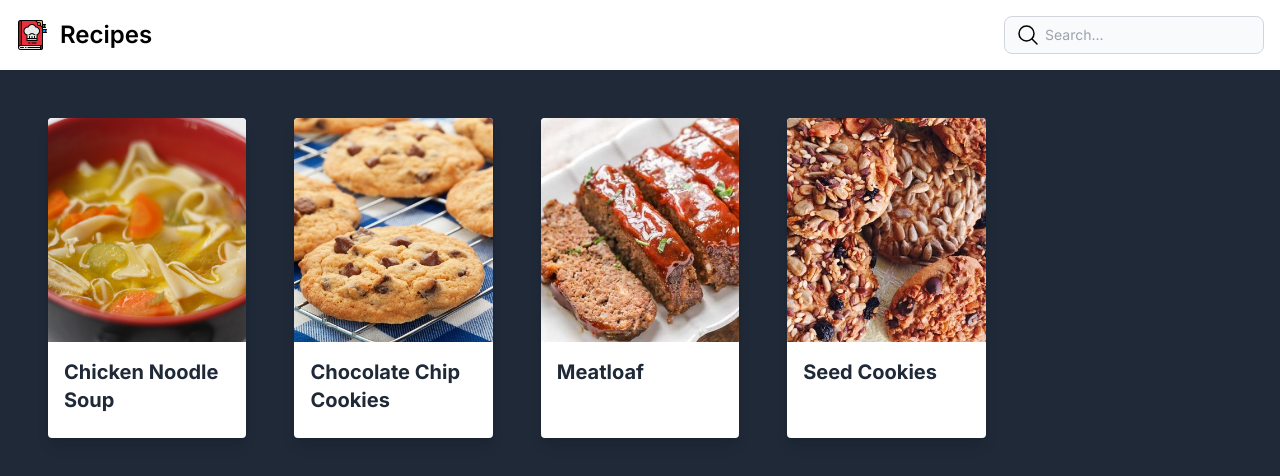
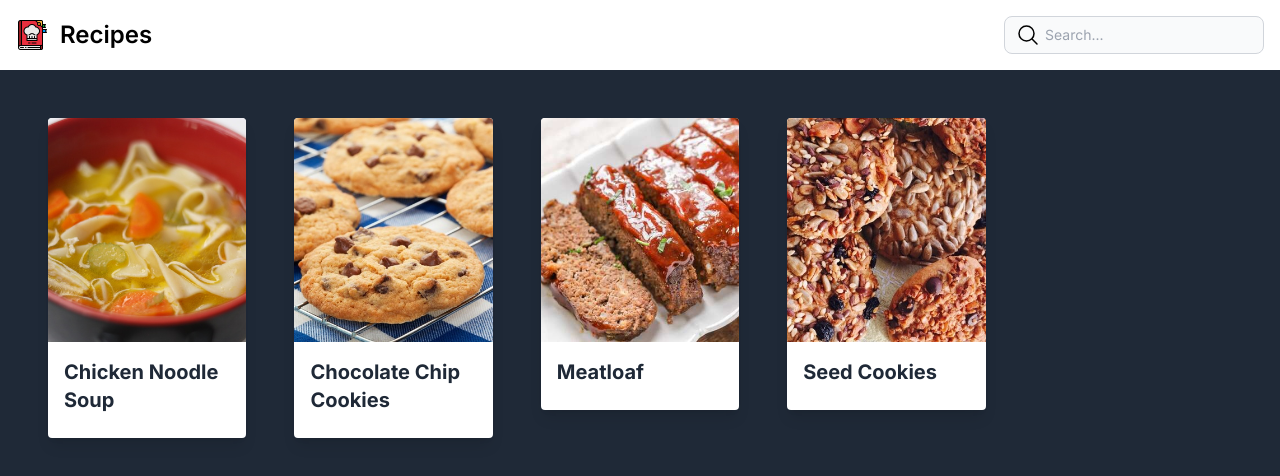
Before and after one commit to ericthomasca/recipes, a Next.js app: page / in a window 1280 px wide. Shown: the top 476 px of the page. Built offline with nearby package versions, Linux system fonts and the light colour scheme.

Commit message:
remove .env, upgrade Link

```diff
--- a/components/RecipeCard.tsx
+++ b/components/RecipeCard.tsx
@@ -8,8 +8,8 @@ interface RecipeCardProps {
 
 export default function RecipeCard({ recipe }: RecipeCardProps) {
   return (
-    <Link href={`/recipes/${recipe.slug}`} legacyBehavior>
-      <a className='block max-w-xs rounded overflow-hidden shadow-lg bg-white dark:bg-gray-700 text-gray-800 dark:text-gray-100 hover:shadow-xl transition duration-300'>
+    <Link href={`/recipes/${recipe.slug}`}>
+      <div className='block max-w-xs rounded overflow-hidden shadow-lg bg-white dark:bg-gray-700 text-gray-800 dark:text-gray-100 hover:shadow-xl transition duration-300'>
         <div className='relative h-56'>
           <Image
             src={recipe.imageUrl}
@@ -23,7 +23,7 @@ export default function RecipeCard({ recipe }: RecipeCardProps) {
             {recipe.title}
           </div>
         </div>
-      </a>
+      </div>
     </Link>
   );
 }
```
Also changed, not shown: 1 other file (tests, documents, lock files or other folders).
